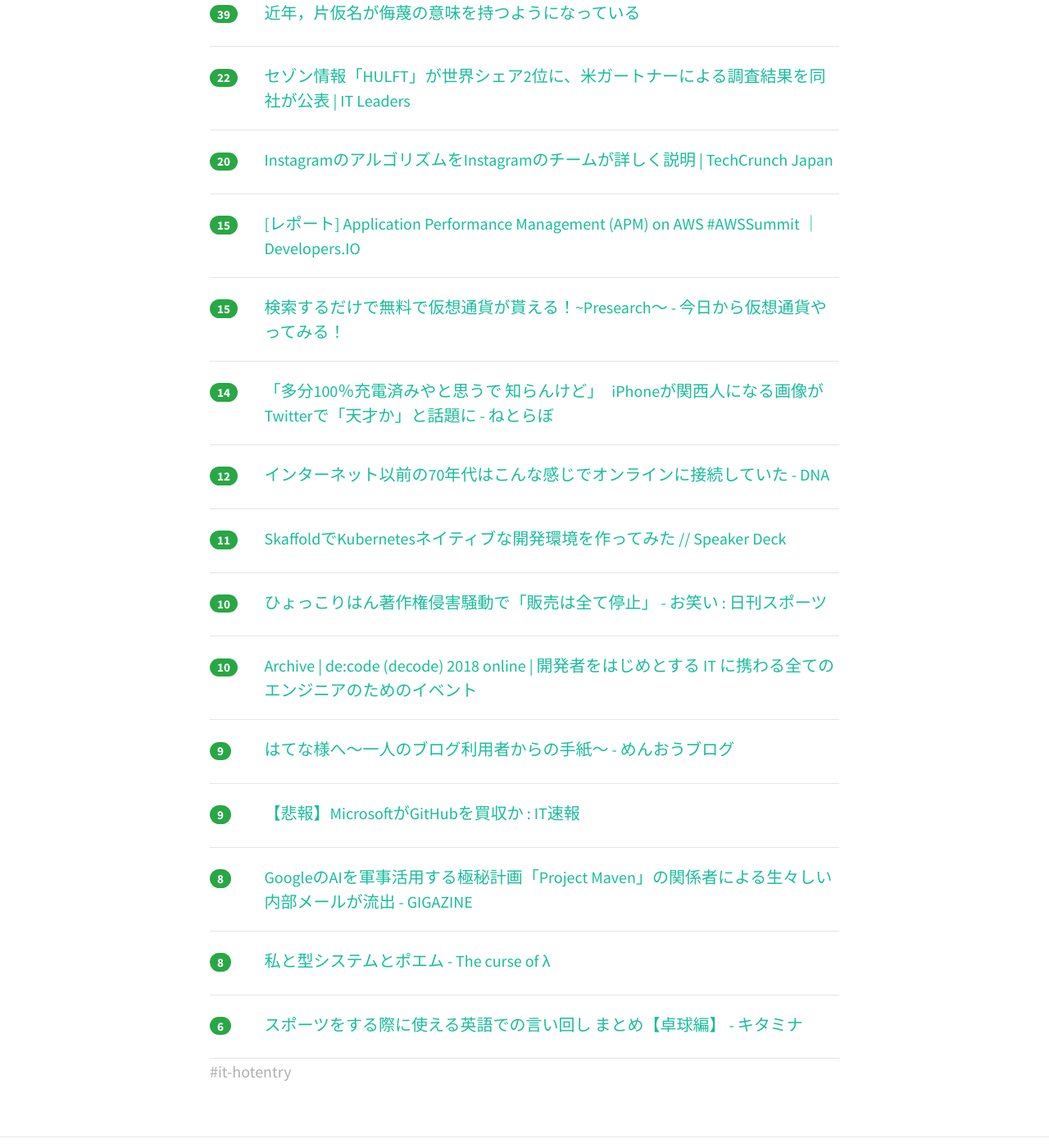
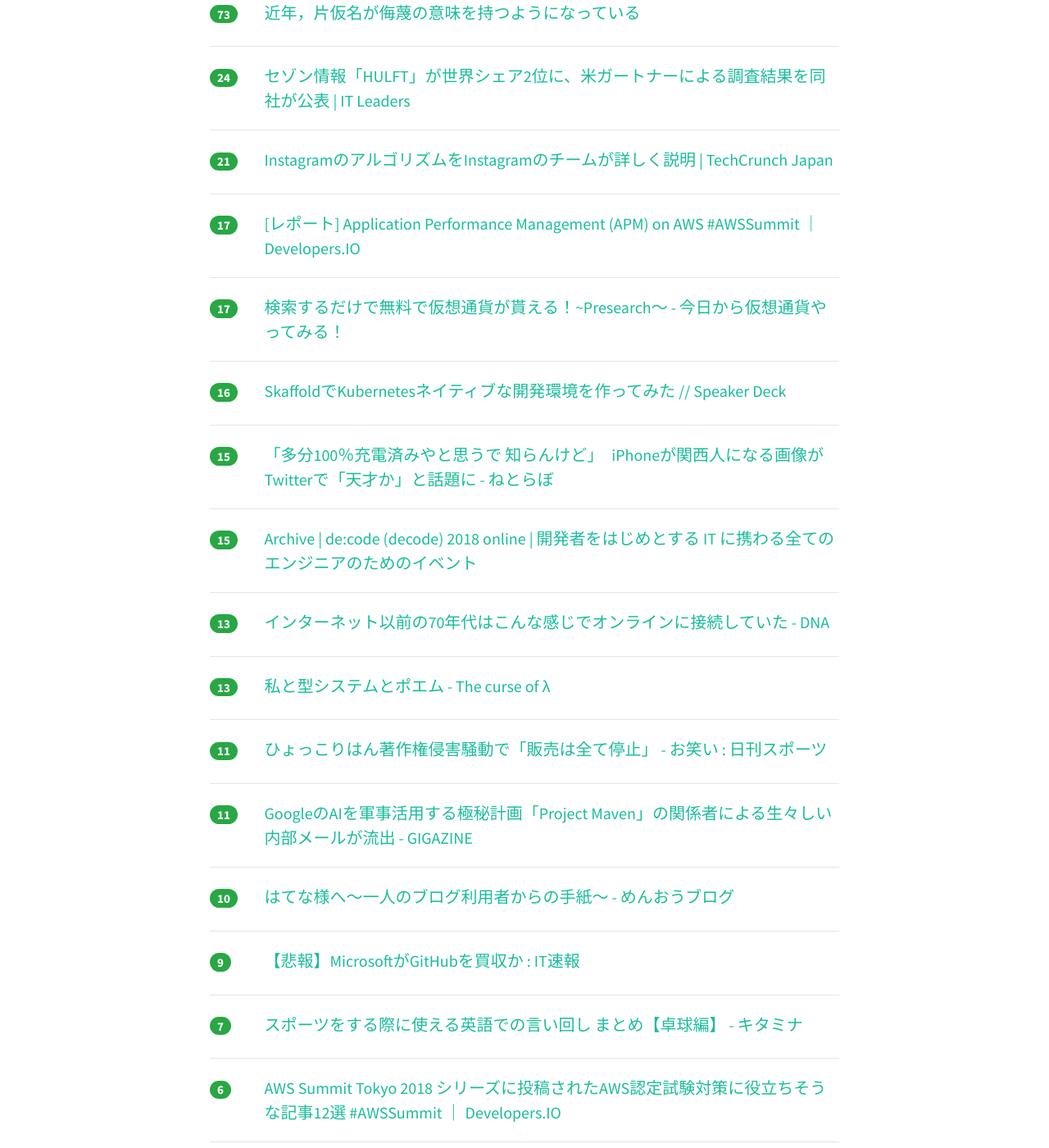
Before and after one commit to yatta47/hatena-matome-site, a Jekyll site: the page built from _posts/2018-06-03-hatena.md, in a window 1280 px wide and 1400 px high, scrolled down 604 px. Shown: the whole window at 82% size. Built offline with Jekyll 4.4.1, drawn with Linux system fonts in a browser that asks for light colours; nearby versions of some CDN libraries; some of the changed text lies outside the part shown.

Commit message:
Updated 2018-06-03

```diff
--- a/_posts/2018-06-03-hatena.md
+++ b/_posts/2018-06-03-hatena.md
@@ -1,73 +1,83 @@
 ---
 layout: post
 title:  "2018-06-03 はてぶIT"
-date:   2018-06-03 08:01:05
+date:   2018-06-03 09:02:59
 tags: [it-hotentry]
 ---
-17 件のデータあり
+20 件のデータあり
 
 <hr><div class="row">
-<div class="col-1"><span class="badge badge-pill badge-success h2">100</span></div>
+<div class="col-1"><span class="badge badge-pill badge-success h2">124</span></div>
+<div class="col-11"><a href='http://twitter.com/tabbata/status/1002900777000566784' target='_blank'>田端 信太郎＠「ブランド人になれ！」7月発売さんのツイート: "自殺だから一義的に自己責任なのは当たり前でしょうが。上司が屋上から物理的に突き落としたりしたのですか？　そんなに</a></div>
+</div>
+<hr>
+<div class="row">
+<div class="col-1"><span class="badge badge-pill badge-success h2">101</span></div>
 <div class="col-11"><a href='http://jp.techcrunch.com/2018/06/02/2018-06-01-google-quits-selling-tablets/' target='_blank'>Googleがタブレットから撤退 | TechCrunch Japan</a></div>
 </div>
 <hr>
 <div class="row">
-<div class="col-1"><span class="badge badge-pill badge-success h2">91</span></div>
-<div class="col-11"><a href='http://twitter.com/tabbata/status/1002900777000566784' target='_blank'>田端 信太郎＠「ブランド人になれ！」7月発売さんのツイート: "自殺だから一義的に自己責任なのは当たり前でしょうが。上司が屋上から物理的に突き落としたりしたのですか？　そんなに</a></div>
-</div>
-<hr>
-<div class="row">
-<div class="col-1"><span class="badge badge-pill badge-success h2">39</span></div>
+<div class="col-1"><span class="badge badge-pill badge-success h2">73</span></div>
 <div class="col-11"><a href='https://anond.hatelabo.jp/20180603010115' target='_blank'>近年，片仮名が侮蔑の意味を持つようになっている</a></div>
 </div>
 <hr>
 <div class="row">
-<div class="col-1"><span class="badge badge-pill badge-success h2">22</span></div>
+<div class="col-1"><span class="badge badge-pill badge-success h2">24</span></div>
 <div class="col-11"><a href='https://it.impressbm.co.jp/articles/-/14513' target='_blank'>セゾン情報「HULFT」が世界シェア2位に、米ガートナーによる調査結果を同社が公表 | IT Leaders</a></div>
 </div>
 <hr>
 <div class="row">
-<div class="col-1"><span class="badge badge-pill badge-success h2">20</span></div>
+<div class="col-1"><span class="badge badge-pill badge-success h2">21</span></div>
 <div class="col-11"><a href='https://jp.techcrunch.com/2018/06/02/2018-06-01-how-instagram-feed-works/' target='_blank'>InstagramのアルゴリズムをInstagramのチームが詳しく説明 | TechCrunch Japan</a></div>
 </div>
 <hr>
 <div class="row">
-<div class="col-1"><span class="badge badge-pill badge-success h2">15</span></div>
+<div class="col-1"><span class="badge badge-pill badge-success h2">17</span></div>
 <div class="col-11"><a href='https://dev.classmethod.jp/cloud/aws/aws-summit-tokyo-2018-apm/' target='_blank'>[レポート] Application Performance Management (APM) on AWS #AWSSummit ｜ Developers.IO</a></div>
 </div>
 <hr>
 <div class="row">
-<div class="col-1"><span class="badge badge-pill badge-success h2">15</span></div>
+<div class="col-1"><span class="badge badge-pill badge-success h2">17</span></div>
 <div class="col-11"><a href='http://www.cryptocurrency-blog.info/entry/presearch' target='_blank'>検索するだけで無料で仮想通貨が貰える！~Presearch～ - 今日から仮想通貨やってみる！</a></div>
 </div>
 <hr>
 <div class="row">
-<div class="col-1"><span class="badge badge-pill badge-success h2">14</span></div>
+<div class="col-1"><span class="badge badge-pill badge-success h2">16</span></div>
+<div class="col-11"><a href='https://speakerdeck.com/hhiroshell/skaffolddekubernetesneiteibunakai-fa-huan-jing-wozuo-tutemita' target='_blank'>SkaffoldでKubernetesネイティブな開発環境を作ってみた // Speaker Deck</a></div>
+</div>
+<hr>
+<div class="row">
+<div class="col-1"><span class="badge badge-pill badge-success h2">15</span></div>
 <div class="col-11"><a href='http://nlab.itmedia.co.jp/nl/articles/1806/02/news025.html' target='_blank'>「多分100％充電済みやと思うで 知らんけど」　iPhoneが関西人になる画像がTwitterで「天才か」と話題に - ねとらぼ</a></div>
 </div>
 <hr>
 <div class="row">
-<div class="col-1"><span class="badge badge-pill badge-success h2">12</span></div>
+<div class="col-1"><span class="badge badge-pill badge-success h2">15</span></div>
+<div class="col-11"><a href='https://www.microsoft.com/ja-jp/events/decode/2018/online/archive.aspx' target='_blank'>Archive | de:code (decode) 2018 online | 開発者をはじめとする IT に携わる全てのエンジニアのためのイベント</a></div>
+</div>
+<hr>
+<div class="row">
+<div class="col-1"><span class="badge badge-pill badge-success h2">13</span></div>
 <div class="col-11"><a href='http://dailynewsagency.com/2018/06/02/going-online-like-its-1979-8ey/' target='_blank'>インターネット以前の70年代はこんな感じでオンラインに接続していた - DNA</a></div>
 </div>
 <hr>
 <div class="row">
+<div class="col-1"><span class="badge badge-pill badge-success h2">13</span></div>
+<div class="col-11"><a href='https://myuon.github.io/posts/type-system-poem/' target='_blank'>私と型システムとポエム - The curse of λ</a></div>
+</div>
+<hr>
+<div class="row">
 <div class="col-1"><span class="badge badge-pill badge-success h2">11</span></div>
-<div class="col-11"><a href='https://speakerdeck.com/hhiroshell/skaffolddekubernetesneiteibunakai-fa-huan-jing-wozuo-tutemita' target='_blank'>SkaffoldでKubernetesネイティブな開発環境を作ってみた // Speaker Deck</a></div>
+<div class="col-11"><a href='https://www.nikkansports.com/entertainment/news/201806020000357.html' target='_blank'>ひょっこりはん著作権侵害騒動で「販売は全て停止」 - お笑い : 日刊スポーツ</a></div>
+</div>
+<hr>
+<div class="row">
+<div class="col-1"><span class="badge badge-pill badge-success h2">11</span></div>
+<div class="col-11"><a href='https://gigazine.net/news/20180602-google-project-maven-mail-leaked/' target='_blank'>GoogleのAIを軍事活用する極秘計画「Project Maven」の関係者による生々しい内部メールが流出 - GIGAZINE</a></div>
 </div>
 <hr>
 <div class="row">
 <div class="col-1"><span class="badge badge-pill badge-success h2">10</span></div>
-<div class="col-11"><a href='https://www.nikkansports.com/entertainment/news/201806020000357.html' target='_blank'>ひょっこりはん著作権侵害騒動で「販売は全て停止」 - お笑い : 日刊スポーツ</a></div>
-</div>
-<hr>
-<div class="row">
-<div class="col-1"><span class="badge badge-pill badge-success h2">10</span></div>
-<div class="col-11"><a href='https://www.microsoft.com/ja-jp/events/decode/2018/online/archive.aspx' target='_blank'>Archive | de:code (decode) 2018 online | 開発者をはじめとする IT に携わる全てのエンジニアのためのイベント</a></div>
-</div>
-<hr>
-<div class="row">
-<div class="col-1"><span class="badge badge-pill badge-success h2">9</span></div>
 <div class="col-11"><a href='http://www.zinseitanosiku.com/entry/2018/06/02/190000' target='_blank'>はてな様へ～一人のブログ利用者からの手紙～ - めんおうブログ</a></div>
 </div>
 <hr>
@@ -77,17 +87,22 @@ tags: [it-hotentry]
 </div>
 <hr>
 <div class="row">
-<div class="col-1"><span class="badge badge-pill badge-success h2">8</span></div>
-<div class="col-11"><a href='https://gigazine.net/news/20180602-google-project-maven-mail-leaked/' target='_blank'>GoogleのAIを軍事活用する極秘計画「Project Maven」の関係者による生々しい内部メールが流出 - GIGAZINE</a></div>
-</div>
-<hr>
-<div class="row">
-<div class="col-1"><span class="badge badge-pill badge-success h2">8</span></div>
-<div class="col-11"><a href='https://myuon.github.io/posts/type-system-poem/' target='_blank'>私と型システムとポエム - The curse of λ</a></div>
+<div class="col-1"><span class="badge badge-pill badge-success h2">7</span></div>
+<div class="col-11"><a href='http://www.nisiesho.work/entry/2018/06/02/190938' target='_blank'>スポーツをする際に使える英語での言い回し まとめ【卓球編】 - キタミナ</a></div>
 </div>
 <hr>
 <div class="row">
 <div class="col-1"><span class="badge badge-pill badge-success h2">6</span></div>
-<div class="col-11"><a href='http://www.nisiesho.work/entry/2018/06/02/190938' target='_blank'>スポーツをする際に使える英語での言い回し まとめ【卓球編】 - キタミナ</a></div>
+<div class="col-11"><a href='https://dev.classmethod.jp/cloud/aws/certified_pickup12/' target='_blank'>AWS Summit Tokyo 2018 シリーズに投稿されたAWS認定試験対策に役立ちそうな記事12選 #AWSSummit ｜ Developers.IO</a></div>
 </div>
 <hr>
+<div class="row">
+<div class="col-1"><span class="badge badge-pill badge-success h2">5</span></div>
+<div class="col-11"><a href='https://newswitch.jp/p/13147' target='_blank'>【松尾豊】ディープラーニングでビジネスチャンスをつかむために必要なこと</a></div>
+</div>
+<hr>
+<div class="row">
+<div class="col-1"><span class="badge badge-pill badge-success h2">4</span></div>
+<div class="col-11"><a href='http://twitter.com/tabbata/status/1002895214321651712' target='_blank'>田端 信太郎＠「ブランド人になれ！」7月発売さんのツイート: "いや、僕が聞いてるのは、交通事故でいう過失割合のような責任帰属です。鎖で繋がれて鞭打ちでもされてたのなら、100％使</a></div>
+</div>
+<hr>
```
